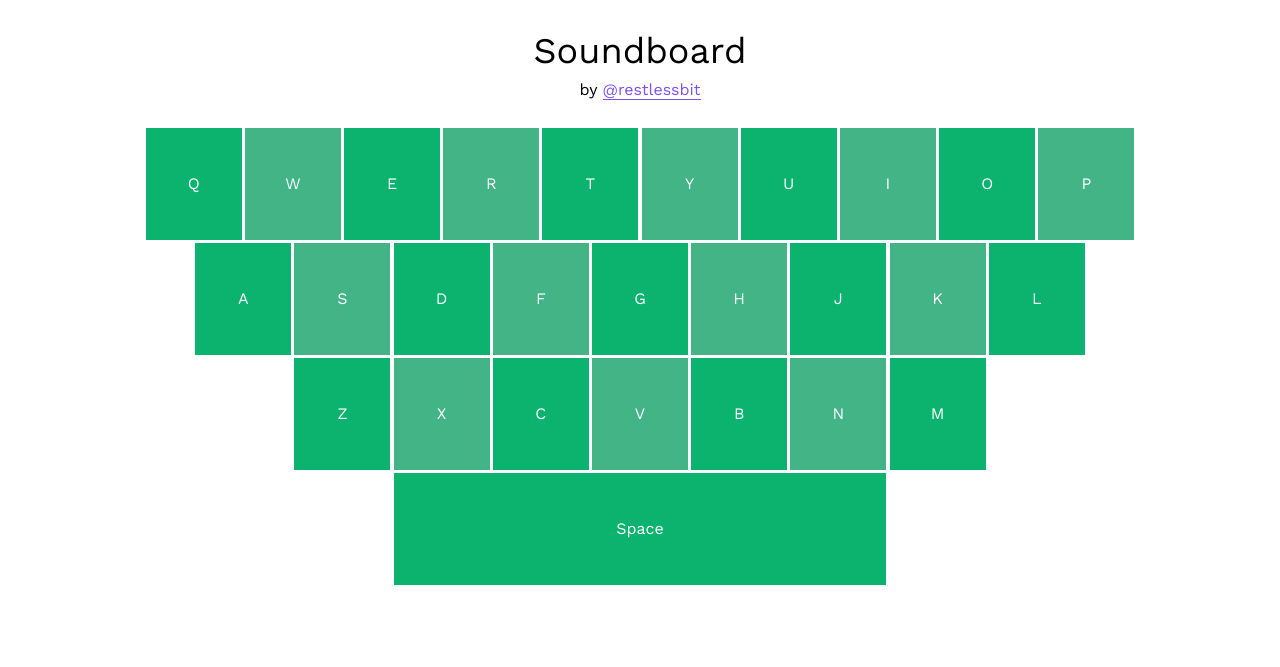
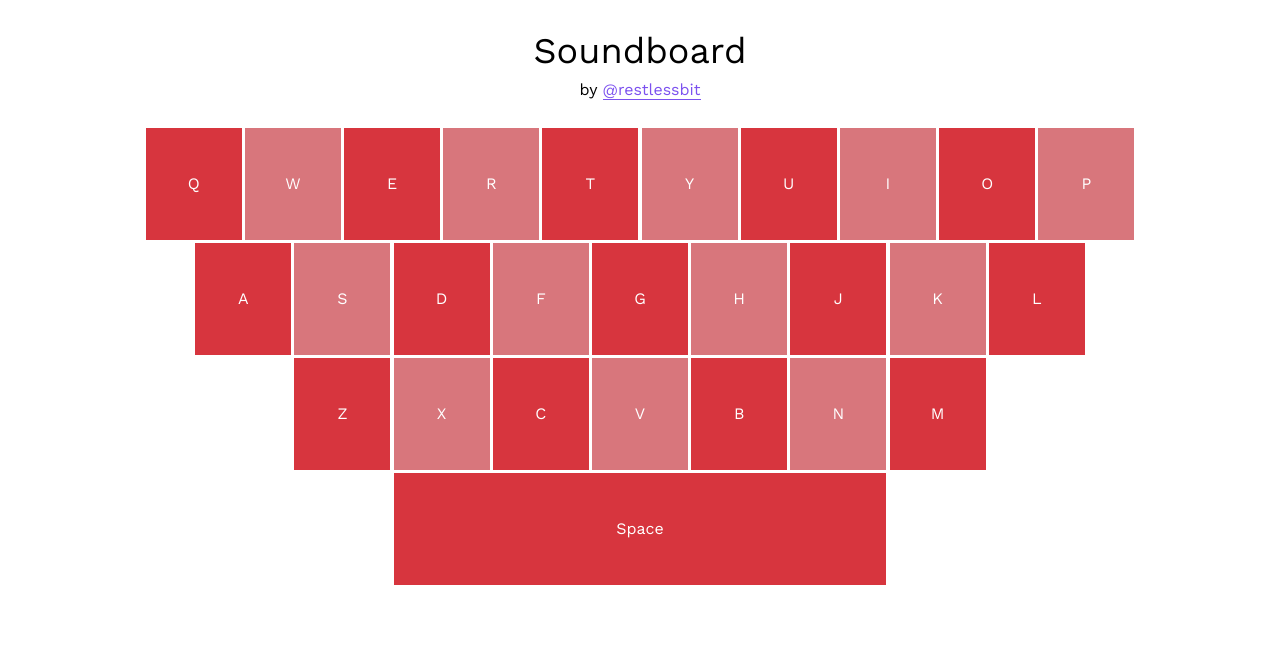
Before and after one commit to realplatanopapi/soundboard, a website: page index.html in a window 1280 px wide. Shown: the top 667 px of the page. Drawn offline with nearby package versions, Linux system fonts and the light colour scheme.

Commit message:
Change button color to red

```diff
--- a/app.css
+++ b/app.css
@@ -69,7 +69,7 @@ a:hover {
 
 .soundboard__btn {
   align-items: center;
-  background: #0CB36F;
+  background: #D7353E;
   color: #fff;
   cursor: pointer;
   display: flex;
@@ -81,7 +81,7 @@ a:hover {
 }
 
 .soundboard__btn:nth-child(2n) {
-  background: #42B486;
+  background: #D8767C;
 }
 
 .soundboard__btn.playing {
```
